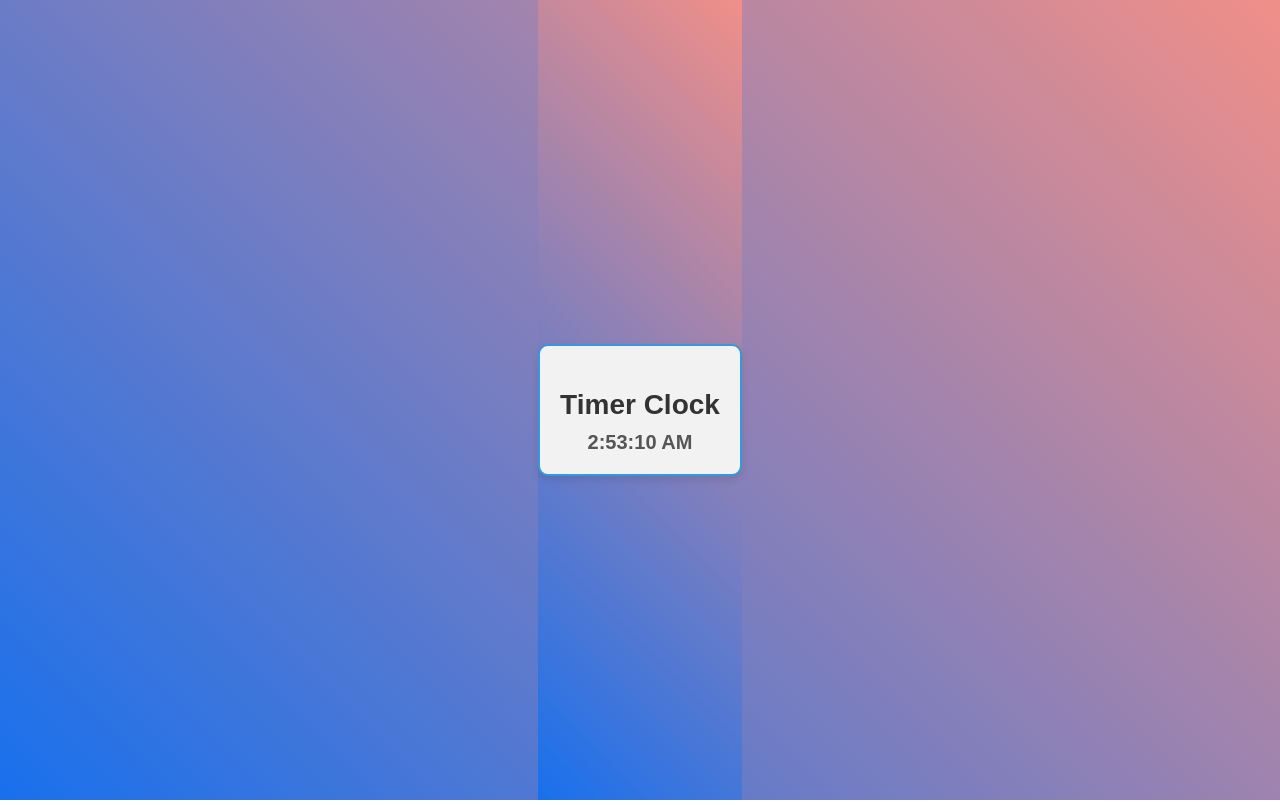
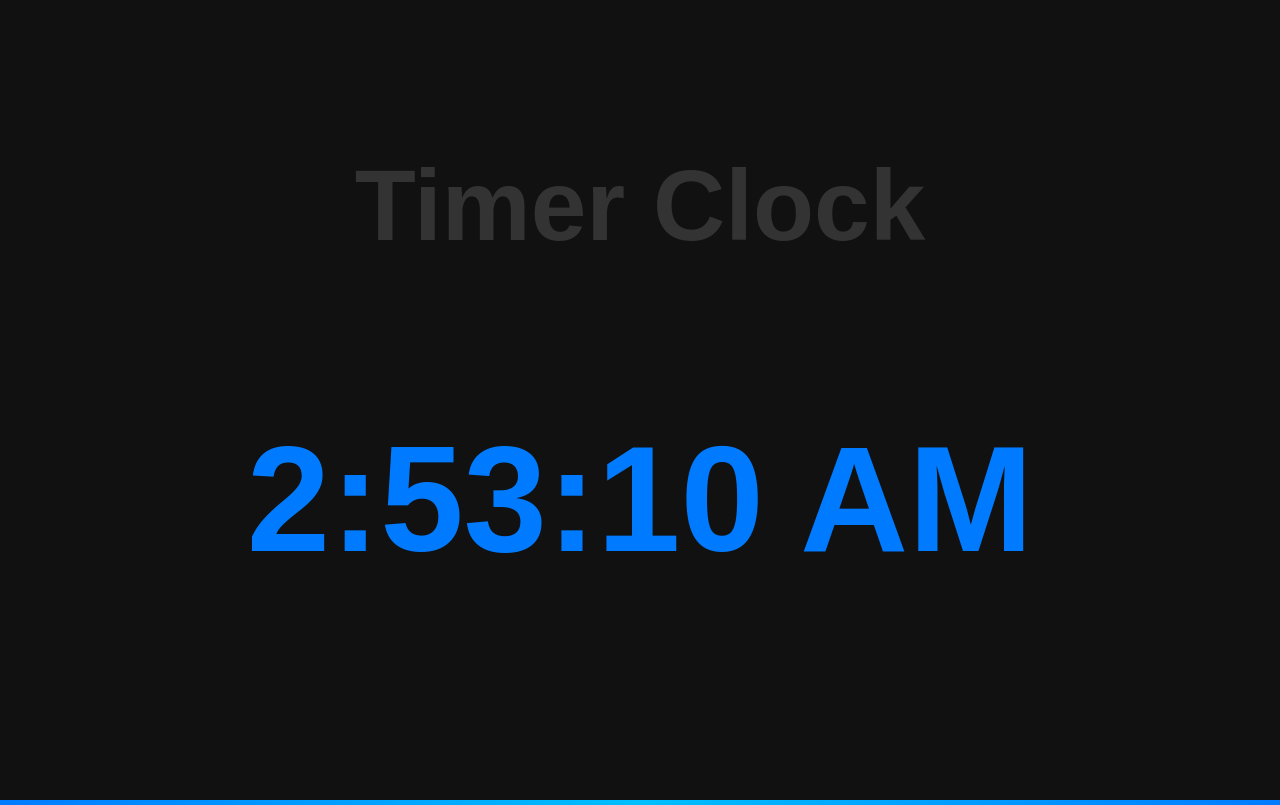
Before and after one commit to rackyjethava/firstreact, a React (Create React App) app: page / in a window 1280 px wide. Built offline with nearby package versions, Linux system fonts and the light colour scheme.

Commit message:
5_3_24_LAIFE_

```diff
--- a/src/App.js
+++ b/src/App.js
@@ -11,6 +11,7 @@ import Counterclass from './user/component/Counterclass';
 import Medicine from './user/container/Medicine';
 import LaifeCycle from './user/component/LaifeCycle';
 import Timer from './user/container/timer/Timer';
+import TimerFun from './user/container/timer/TimerFun';
 
 
 
@@ -27,7 +28,8 @@ function App() {
       {/* <Doctor /> */}
       {/* <DoctorCard /> */}
       {/* <LaifeCycle /> */}
-      <Timer />
+      {/* <Timer /> */}
+      <TimerFun />
     </>
 
 
--- a/src/user/container/timer/Timer.module.css
+++ b/src/user/container/timer/Timer.module.css
@@ -1,63 +1,67 @@
-/* Clock.css */
-
+.container {
+  display: flex;
+  justify-content: center;
+  align-items: center;
+  height: 100vh;
+  background-color: #111;
+}
 .clock {
-    &-day {
-      &:before {
-        content: var(--timer-day);
-      }
-    }
-    &-hours {
-      &:before {
-        content: var(--timer-hours);
-      }
-    }
-    &-minutes {
-      &:before {
-        content: var(--timer-minutes);
-      }
-    }
-    &-seconds {
-      &:before {
-        content: var(--timer-seconds);
-      }
-    }
-  }
-
-body {
-    background: linear-gradient(45deg, #1870ed 0, #f18f88 100%);
-    font-family: "Montserrat", "sans-serif";
-    min-height: 100vh;
-    display: flex;
-    align-items: center;
-    justify-content: center;
-  }
-.clock {
-    text-align: center;
-    margin-top: 20px;
-    border: 2px solid #3498db; /* Add border with a blue color */
-    border-radius: 10px; /* Add border radius for rounded corners */
-    background-color: #f2f2f2; /* Add background color */
-    padding: 20px; /* Add padding for better spacing */
-    box-shadow: 0 4px 8px rgba(0, 0, 0, 0.1); /* Add box shadow for a subtle elevation effect */
-    transition: border-color 0.3s ease-in-out, background-color 0.3s ease-in-out; /* Add transition for smooth hover effect */
-}
-
-.clock:hover {
-    border-color: #2980b9; /* Change border color on hover */
-    background-color: #e6e6e6; /* Change background color on hover */
+  text-align: center;
+  font-family: Arial, sans-serif;
 }
 
 .clock h2 {
-    font-size: 28px;
-    font-weight: bold;
-    color: #333;
-    font-family: Arial, sans-serif;
-    margin-bottom: 10px;
+  font-size: 100px;
+  color: #333; /* Dark grey for the header */
 }
 
 .clock h3 {
-    font-size: 20px;
-    color: #555;
-    font-family: Arial, sans-serif;
-    margin: 0;
+  font-size: 150px;
+  color: #007bff; /* Blue for the time display */
+  transition: color 0.3s ease; /* Transition effect for color change */
 }
+
+.clock h3:hover {
+  color: #0056b3; /* Darker blue on hover */
+}
+
+.clock::before {
+  content: "";
+  position: absolute;
+  top: -5px;
+  left: -5px;
+  right: -5px;
+  bottom: -5px;
+  border: 5px solid transparent;
+  border-image: linear-gradient(to right, #007bff, #00bfff, #007bff) 1; /* Blue gradient for the border */
+  border-radius: 20px;
+  animation: borderAnimation 1s linear infinite;
+}
+
+@keyframes borderAnimation {
+  0% {
+      border-width: 5px;
+  }
+  25% {
+      border-width: 10px;
+  }
+  50% {
+      border-width: 15px;
+  }
+  75% {
+      border-width: 10px;
+  }
+  100% {
+      border-width: 5px;
+  }
+}
+
+
+
+
+
+/* Additional styling for the dark theme */
+body {
+  background-color: #111;
+  color: #fff;
+}
--- /dev/null
+++ b/src/user/container/timer/TimerFun.js
@@ -0,0 +1,28 @@
+import React , { useState, useEffect } from 'react';
+import style from "../timer/Timer.module.css"
+
+function TimerFun() {
+    const [time, setTime] = useState(new Date());
+
+    useEffect(() => {
+        const timerRef = setInterval(() => {
+            setTime(new Date());
+        }, 1000);
+
+        return () => {
+            clearInterval(timerRef);
+        };
+    }, []);
+
+    return (
+        <div className={style.container}>
+            <div className={style.clock}>
+                <h2>Timer Clock</h2>
+                <h3>{time.toLocaleTimeString()}</h3>
+            </div>
+        </div>
+    );
+
+}
+
+export default TimerFun;
```
Also changed, not shown: 1 other file (tests, documents, lock files or other folders).
